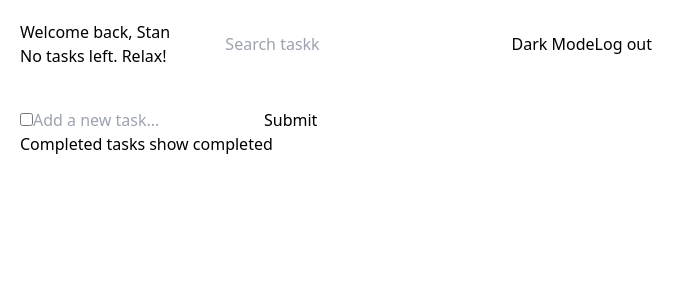
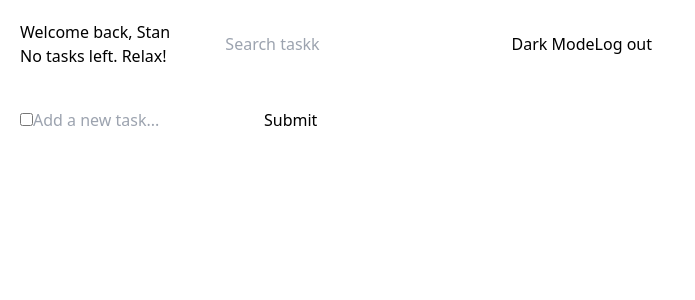
Before and after one commit to fadlidotdev/taskk, a React (Vite) app: page / in a window 1280 px wide. Shown: the top 300 px of the page, without its empty margins (0-695 px from the left). Built offline with nearby package versions, Linux system fonts and the light colour scheme; no server answers.

Commit message:
hotfix(task): hide completed task when no completed
Signed-off-by: Fadli Hidayatullah <fadlihdytullah@gmail.com>

```diff
--- a/src/components/TaskListComplete/TaskListComplete.tsx
+++ b/src/components/TaskListComplete/TaskListComplete.tsx
@@ -14,7 +14,7 @@ const TaskListComplete = (props: Props) => {
   return (
     <section>
       <div className="flex gap-1">
-        <h2>Completed tasks {tasks.length > 0 && `(${tasks.length})`}</h2>
+        <h2>Completed tasks {tasks.length}</h2>
         <button onClick={onToggle}>show completed</button>
       </div>
 
--- a/src/pages/Home/Home.tsx
+++ b/src/pages/Home/Home.tsx
@@ -58,7 +58,9 @@ const Home = () => {
 
         <TaskListUncomplete tasks={uncompleteTasks} />
 
-        <TaskListComplete tasks={completedTasks} />
+        {completedTasks.length > 0 && (
+          <TaskListComplete tasks={completedTasks} />
+        )}
       </main>
     </>
   );
```
